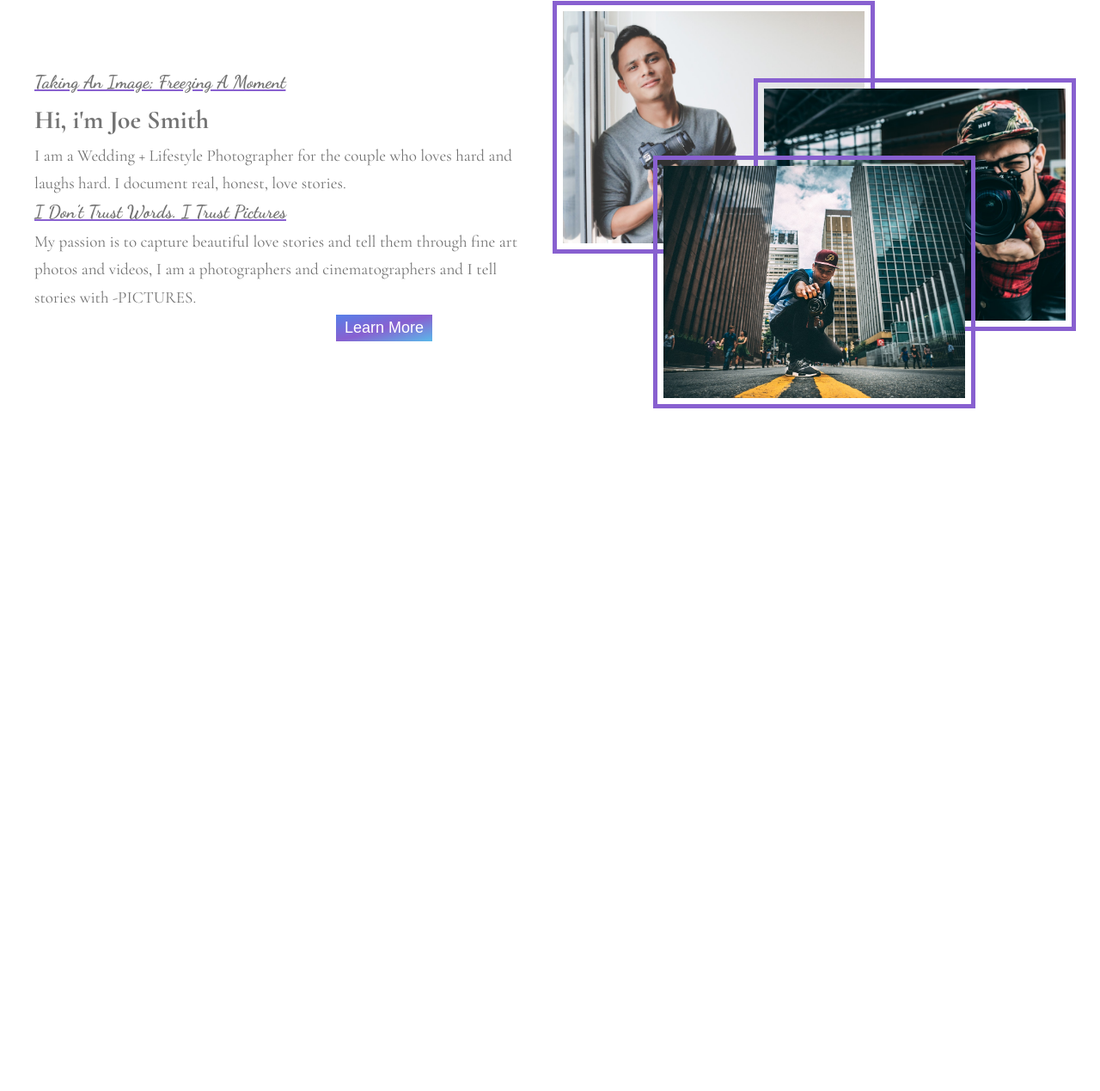
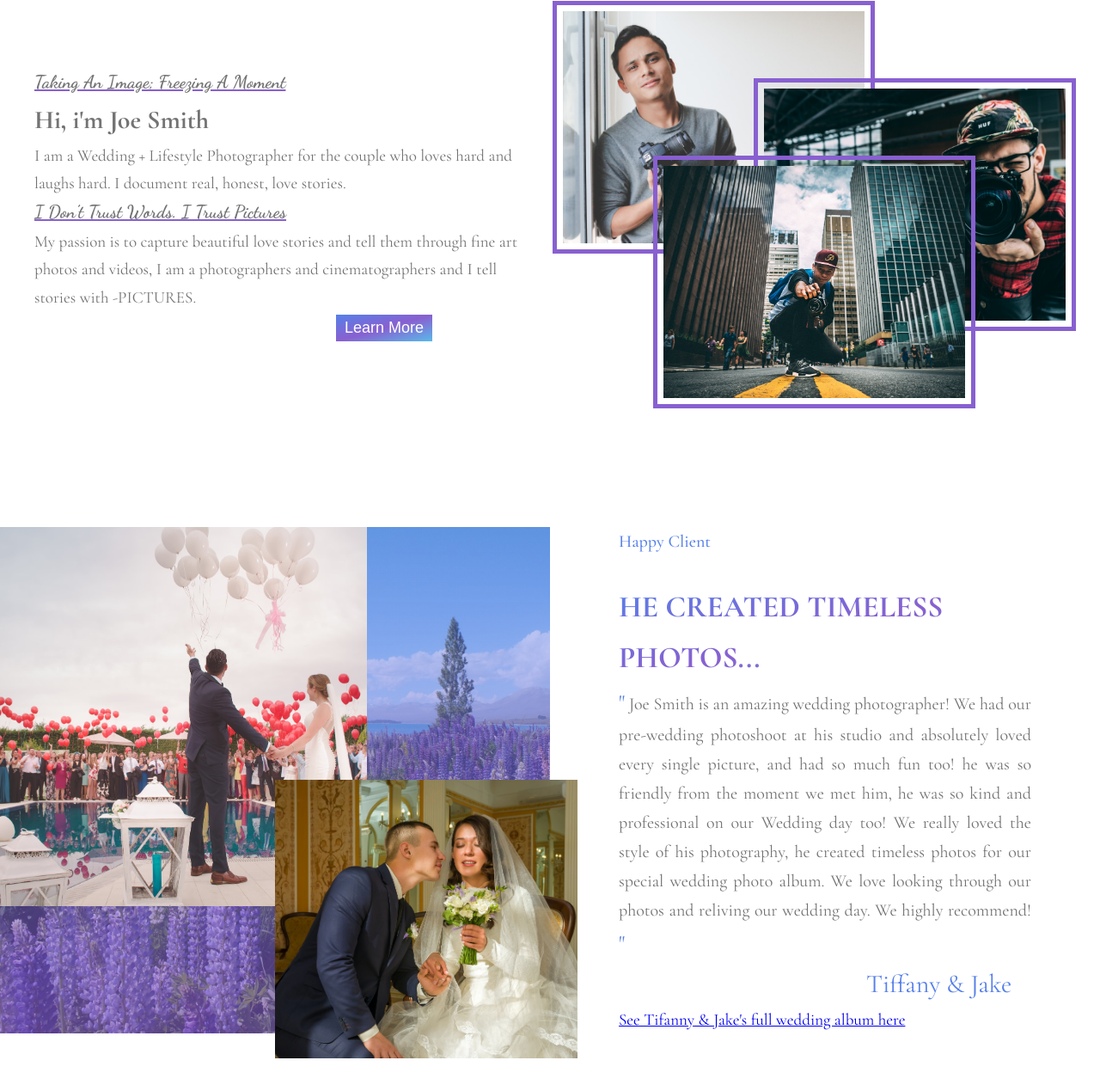
Before and after one commit to oluSammy/photography-Website, a website: page index.html in a window 1280 px wide. Shown: the part 797-2066 px from the top of the page at 86% size. Before the commit the page ends 1310 px from the top, so only its background shows below. Drawn offline with nearby package versions, Linux system fonts and the light colour scheme; files whose address does not match are found by name.

Commit message:
completed testimonial section

```diff
--- a/index.html
+++ b/index.html
@@ -94,20 +94,42 @@
                     </div>
                     <div class="about-content__pictures">
                         <figure class="about-content__pictures--1">
-                            <img src="./img/joe_smith_photography_about_left.jpg" alt="Joe Smith">
+                            <img src="./img/joe_smith_photography_about_left.jpg" alt="Joe Smith photograph">
                         </figure>
                         <figure class="about-content__pictures--2">
-                            <img src="./img/joe_smith_photography_about_right.jpg" alt="Joe Smith">
+                            <img src="./img/joe_smith_photography_about_right.jpg" alt="Joe Smith picture">
                         </figure>
                         <figure class="about-content__pictures--3">
-                            <img src="./img/joe_smith_photography_about_center.jpg" alt="Joe Smith">
+                            <img src="./img/joe_smith_photography_about_center.jpg" alt="picture of Joe Smith">
                         </figure>
                     </div>
                 </div>
         </section>
 
-        <section class="testimonial">
-            <h2>Hello Section</h2>
+        <section class="testimonial section-padding">
+            <div class="testimonial__images">
+                <figure class="testimonial__images-1">
+                    <img src="./img/joe_smith_photo_client-1.jpg" alt="">
+                </figure>
+                <figure class="testimonial__images-2">
+                    <img src="./img/joe_smith_photo_client-2.jpg" alt="Joe Smith photograph">
+                </figure>
+            </div>
+            <div class="testimonial__section">
+                <div class="testimonial__section-box">
+                    <p class="testimonial__section-client">Happy Client</p>
+                    <h2 class="gradient-heading">he  created Timeless photos...</h2>
+                    <blockquote class="testimonial__section-text">
+                        <span>"</span> Joe Smith is an amazing wedding photographer! We had our pre-wedding photoshoot at his studio and absolutely loved
+                        every single picture, and had so much fun too! he was so friendly from the moment we met him, he was so kind and
+                        professional on our Wedding day too! We really loved the style of his photography, he created timeless photos for
+                        our special wedding photo album. We love looking through our photos and reliving our wedding day.
+                        We highly recommend! <span>"</span>
+                    </blockquote>
+                    <p class="testimonial__section-names">Tiffany & Jake</p>
+                    <a href="#" class="testimonial__section-action">See Tifanny & Jake's full wedding album here</a>
+                </div>
+            </div>
         </section>
     </div>
 
--- a/sass/abstracts/_mixins.scss
+++ b/sass/abstracts/_mixins.scss
@@ -2,6 +2,7 @@
     height: 100%;
     width: 100%;
     object-fit: cover;
+    display: block;
 }
 
 @mixin outline {
--- a/sass/base/_utilities.scss
+++ b/sass/base/_utilities.scss
@@ -1,5 +1,5 @@
 .section-padding {
-    padding: 5rem 0;
+    padding: 10rem 0;
 }
 
 .section-padding-bm {
--- a/sass/layout/_grid.scss
+++ b/sass/layout/_grid.scss
@@ -2,15 +2,25 @@
     display: grid;
     position: relative;
 
-    grid-template-rows: 90vh repeat(4, min-content);
+    grid-template-rows: 90vh min-content 50vw 100vh repeat(4, min-content);
     grid-template-columns: [full-start] minmax(2rem, 1fr) [center-start] repeat(8, minmax(min-content, 15rem) [col-end] ) [center-end]
     minmax(2rem, 1fr) [full-end];
 }
 
 .about {
     grid-column: center-start / center-end;
+    grid-row: 2 / 3;
 
     display: grid;
     grid-template-rows: repeat(2, min-content);
     grid-row-gap: 3rem;
 }
+
+.testimonial {
+    grid-row: 3 / 4;
+    grid-column: full-start / full-end;
+
+    display: grid;
+    // grid-template-columns: repeat(2, 1fr);
+    grid-template-columns: repeat(auto-fit, minmax(58.5rem, 1fr));
+}
--- /dev/null
+++ b/sass/layout/_testimonial.scss
@@ -0,0 +1,64 @@
+.testimonial {
+
+    &__images {
+        background-image: linear-gradient(rgba($color-primary, .4), rgba($color-secondary, .6)),
+        url(../img/joe_smith_photography_background-image.jpg);
+        background-size: cover;
+
+        display: grid;
+        grid-template-columns: repeat(6, 1fr);
+        grid-template-rows: repeat(4, 1fr);
+
+        &-1{
+            grid-column: 1 / 5;
+            grid-row: 1 / 4;
+        }
+
+        &-2 {
+            grid-column: 4 / -1;
+            grid-row: 3 / -1;
+            height: 110%;
+            width: 110%;
+        }
+
+        & img {
+            @include img-responsive;
+        }
+    }
+
+    &__section {
+        align-self: center;
+
+        &-box {
+            width: 75%;
+            margin: 0 auto;
+        }
+
+        &-client {
+            font-size: 2rem;
+            font-weight: 500;
+            color: $color-primary;
+            margin-bottom: 3rem;
+        }
+
+        &-text {
+            font-size: 2rem;
+            text-align: justify;
+
+            & span {
+                font-size: 2.5rem;
+                color: $color-primary;
+            }
+        }
+
+        &-names {
+            font-size: 3rem;
+            color: $color-primary;
+            margin-left: 60%;
+        }
+
+        &-action {
+            font-size: 1.9rem;
+        }
+    }
+}
--- a/sass/main.scss
+++ b/sass/main.scss
@@ -18,3 +18,4 @@
 @import "./layout/grid";
 @import "./layout/header";
 @import "./layout/about";
+@import "./layout/testimonial";
```
Also changed, not shown: css/style.css, img/joe_smith_photo_client-1.jpg (added), img/joe_smith_photo_client-2.jpg (added), img/joe_smith_photography_background-image.jpg (added), 1 other file.
